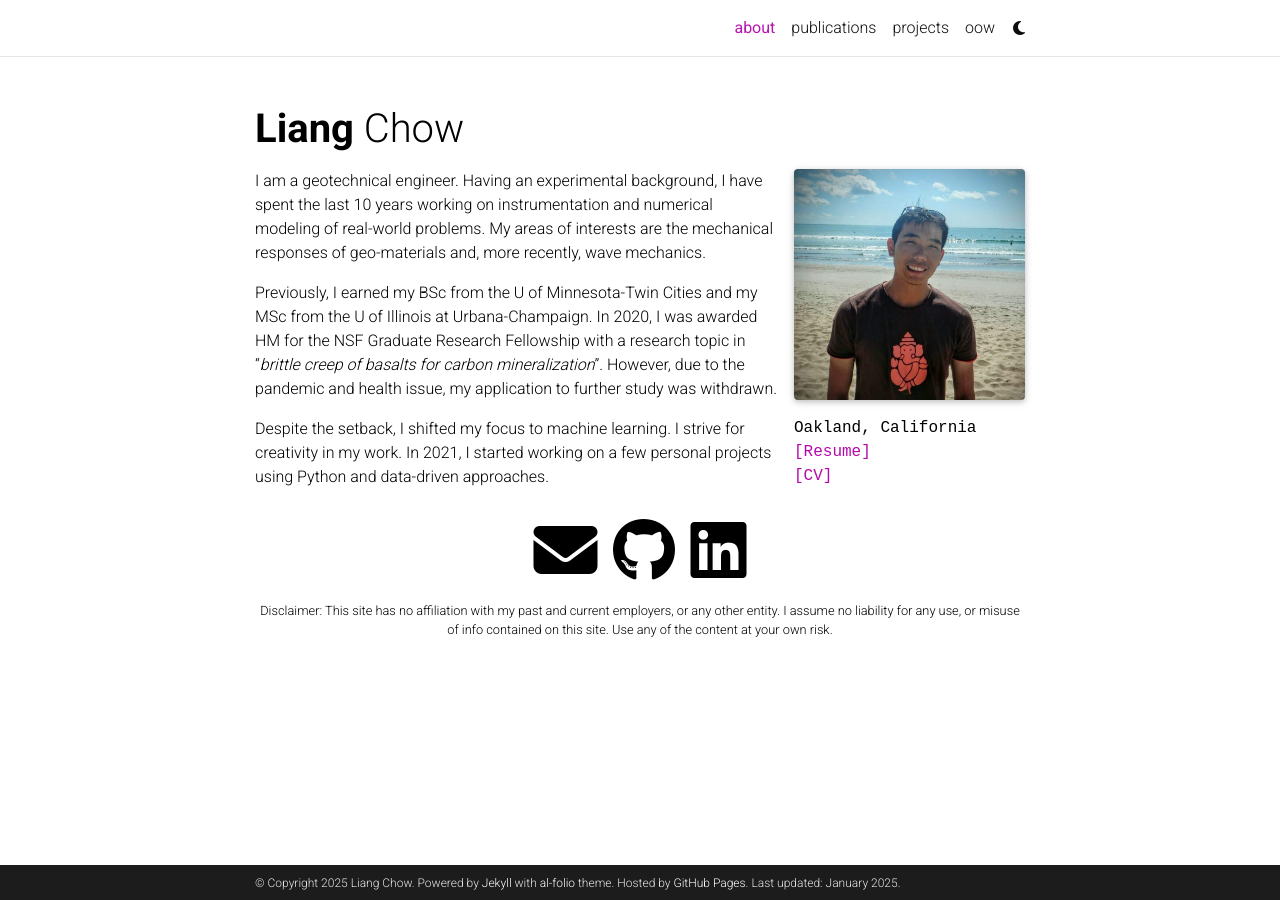
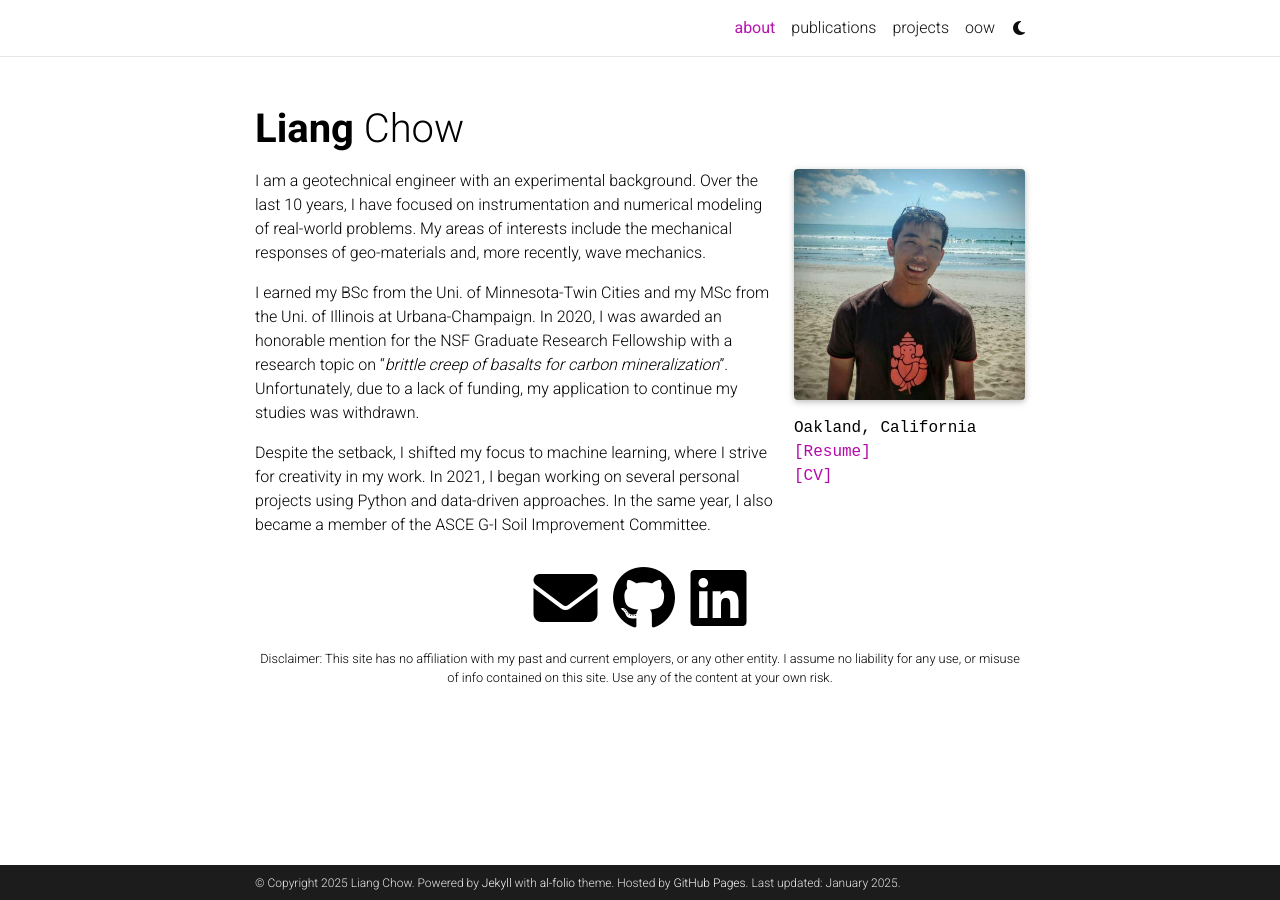
Before and after one commit to liangchow/liangchow.github.io, a Jekyll site: the page built from _pages/about.md, in a window 1280 px wide. Built offline with Jekyll 4.4.1, drawn with Linux system fonts in a browser that asks for light colours; comment, search, counter and statistics services are not loaded; a style sheet for code colours, icons or effects is not loaded.

Commit message:
2024 updates

```diff
--- a/_pages/about.md
+++ b/_pages/about.md
@@ -18,13 +18,14 @@ selected_papers: false # includes a list of papers marked as "selected={true}"
 social: true  # includes social icons at the bottom of the page
 ---
 
-I am a geotechnical engineer. Having an experimental background, I have spent the last 10 years working on instrumentation and numerical modeling of real-world problems.
-My areas of interests are the mechanical responses of geo-materials and, more recently, wave mechanics.
+I am a geotechnical engineer with an experimental background. Over the last 10 years, I have focused on instrumentation and numerical modeling of real-world problems.
+My areas of interests include the mechanical responses of geo-materials and, more recently, wave mechanics.
 
-Previously, I earned my BSc from the U of Minnesota-Twin Cities and my MSc from the U of Illinois at Urbana-Champaign.
-In 2020, I was awarded HM for the NSF Graduate Research Fellowship
-with a research topic in "*brittle creep of basalts for carbon mineralization*".
-However, due to the pandemic and health issue, my application to further study was withdrawn.
+I earned my BSc from the Uni. of Minnesota-Twin Cities and my MSc from the Uni. of Illinois at Urbana-Champaign.
+In 2020, I was awarded an honorable mention for the NSF Graduate Research Fellowship
+with a research topic on "*brittle creep of basalts for carbon mineralization*".
+Unfortunately, due to a lack of funding, my application to continue my studies was withdrawn.
 
-Despite the setback, I shifted my focus to machine learning. I strive for creativity in my work.
-In 2021, I started working on a few personal projects using Python and data-driven approaches.
+Despite the setback, I shifted my focus to machine learning, where I strive for creativity in my work.
+In 2021, I began working on several personal projects using Python and data-driven approaches. In the same year,
+I also became a member of the ASCE G-I Soil Improvement Committee.
```
Also changed, not shown: _bibliography/papers.bib (+8 -0 lines), _projects/5_project.md (added, +26 -0 lines), assets/img/project/thumbnail/05.png (added), assets/img/project/thumbnail/12.jpg (deleted), 1 other file.
